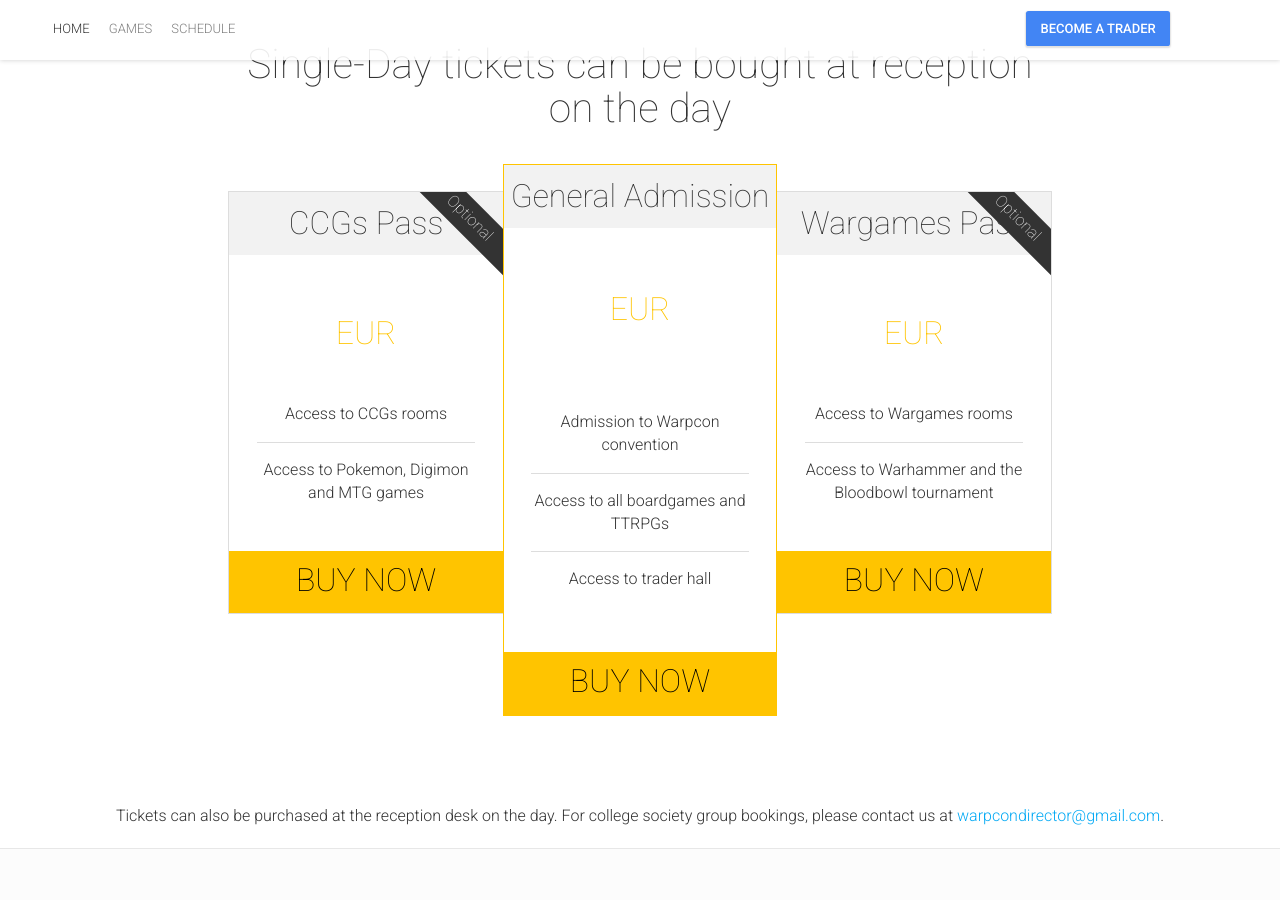
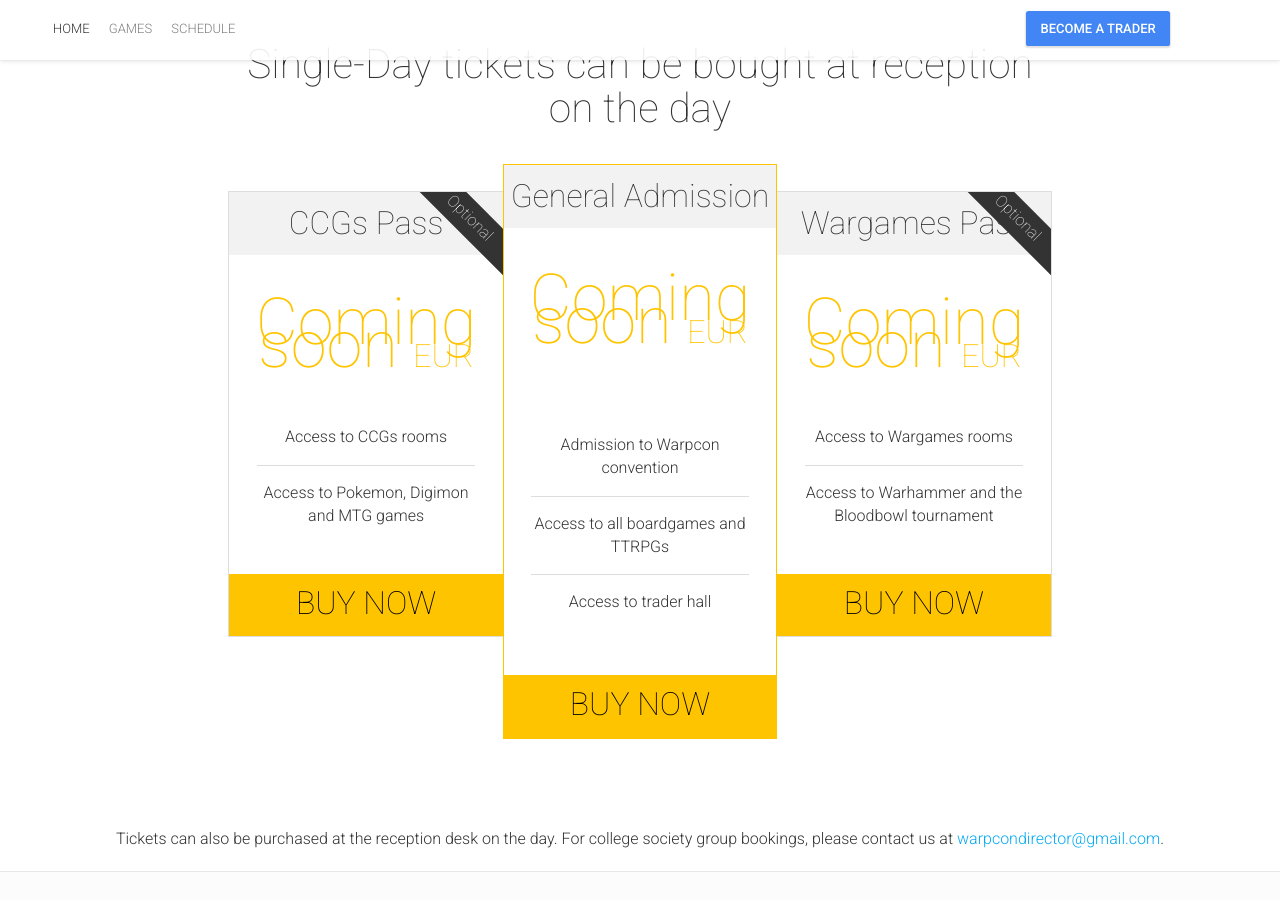
Before and after one commit to gregoriousTechorious/warpcon.ie, a Jekyll site: the page built from index.html, in a window 1280 px wide and 900 px high, scrolled down 3351 px. Built offline with Jekyll 4.4.1, drawn with Linux system fonts in a browser that asks for light colours; nearby versions of some CDN libraries.

Commit message:
Update _config.yml

```diff
--- a/_config.yml
+++ b/_config.yml
@@ -142,7 +142,7 @@ ticketsInfo: "Tickets can also be purchased at the reception desk on the day. Fo
 ticketsOffers:
  -
   name: "CCGs Pass"
-  price: ""
+  price: "Coming soon"
   ribbon: "Optional"
   priceCurrency: "EUR"
   ticketsNumber: ""
@@ -153,7 +153,7 @@ ticketsOffers:
   # validThrough: "2014-09-30T23:59"
  -
   name: "General Admission"
-  price: ""
+  price: "Coming soon"
   priceCurrency: "EUR"
   ticketsNumber: ""
   featured: true
@@ -165,7 +165,7 @@ ticketsOffers:
   # disabled: true
  -
   name: "Wargames Pass"
-  price: ""
+  price: "Coming soon"
   ribbon: "Optional"
   priceCurrency: "EUR"
  # buyButtonLink: "https://warpcon.eventbrite.com/"
```
